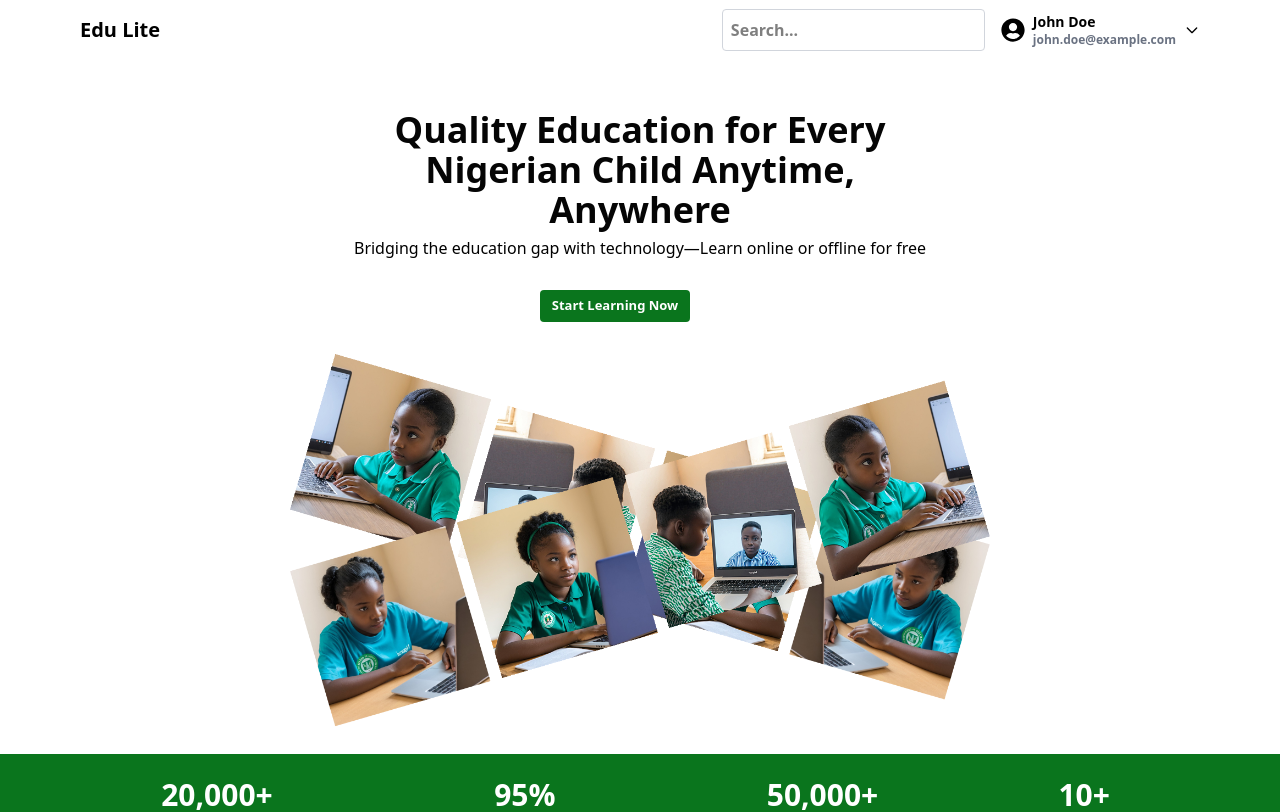
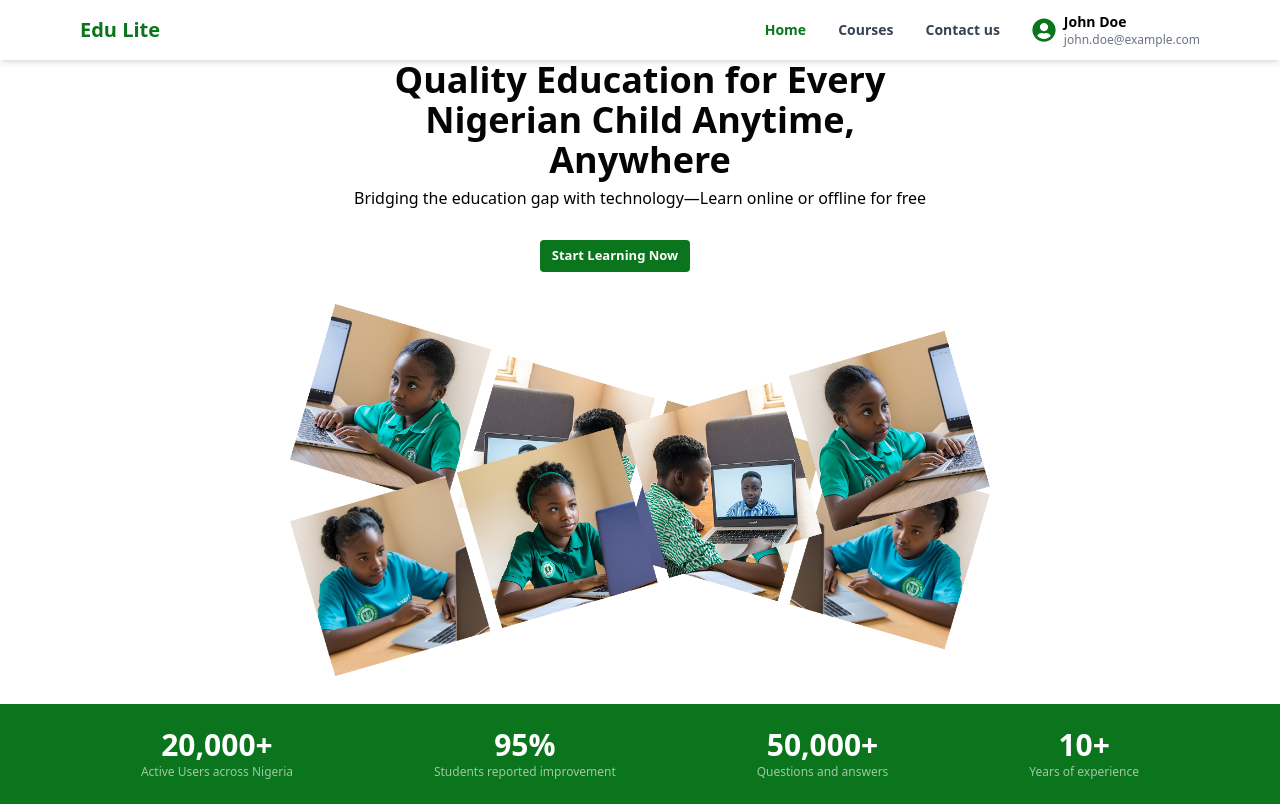
Before and after one commit to devchrisedwin/edulite, a React (Vite) app: page / in a window 1280 px wide. Shown: the top 812 px of the page. Built offline with nearby package versions, Linux system fonts and the light colour scheme.

Commit message:
make some changes to the UI

```diff
--- a/src/components/DashboardProfile.jsx
+++ b/src/components/DashboardProfile.jsx
@@ -2,7 +2,16 @@ import React from 'react'
 
 function DashboardProfile() {
   return (
-    <div>DashboardProfile</div>
+    <div>
+        <div>
+            <h3 className='font-bold'>Profile</h3>
+            <p className='text-gray-500 text-[12px] w-[320px]'>Celebrate the top contributors and inspire others to learn and share knowledge</p>
+        </div>
+
+        <div className='border w-[50%] h-[500px] mt-6'>
+
+        </div>
+    </div>
   )
 }
 
--- a/src/components/Login.jsx
+++ b/src/components/Login.jsx
@@ -23,18 +23,38 @@ const Login = ({ onNext, onPrevious }) => {
         <Form.Item
           name="password"
           label="Password"
-          rules={[{ required: true, message: 'Must be at least 8 characters' }]}
+          rules={[
+            { required: true, message: 'Password is required' },
+            { min: 8, message: 'Password must be at least 8 characters' },
+          ]}
         >
-          <Input.Password />
+          <Input.Password
+            autoComplete="new-password" // Add autocomplete attribute
+            placeholder="Enter your password"
+          />
         </Form.Item>
 
         {/* Confirm Password Field */}
         <Form.Item
           name="confirmpassword"
           label="Confirm Password"
-          rules={[{ required: true, message: 'Must be at least 8 characters' }]}
+          dependencies={['password']} // Ensure this field depends on the password field
+          rules={[
+            { required: true, message: 'Please confirm your password' },
+            ({ getFieldValue }) => ({
+              validator(_, value) {
+                if (!value || getFieldValue('password') === value) {
+                  return Promise.resolve();
+                }
+                return Promise.reject(new Error('Passwords do not match'));
+              },
+            }),
+          ]}
         >
-          <Input.Password />
+          <Input.Password
+            autoComplete="new-password" // Add autocomplete attribute
+            placeholder="Confirm your password"
+          />
         </Form.Item>
 
         {/* Continue Button */}
--- a/src/components/Navbar.jsx
+++ b/src/components/Navbar.jsx
@@ -1,35 +1,29 @@
 import React, { useState } from 'react';
-import { NavLink } from 'react-router-dom';
+import { Link, NavLink } from 'react-router-dom';
 import { FaBars, FaTimes, FaUserCircle } from 'react-icons/fa'; // Icons for hamburger menu and profile
 
 function Navbar() {
   const [isMenuOpen, setIsMenuOpen] = useState(false); // For mobile menu
-  const [isDropdownOpen, setIsDropdownOpen] = useState(false); // For profile dropdown
   const [isLoggedIn, setIsLoggedIn] = useState(true); // Simulate login status
 
   const toggleMenu = () => {
     setIsMenuOpen(!isMenuOpen);
   };
 
-  const toggleDropdown = () => {
-    setIsDropdownOpen(!isDropdownOpen);
-  };
-
   const handleLogout = () => {
     setIsLoggedIn(false);
-    setIsDropdownOpen(false); // Close dropdown after logout
     // Additional logout logic can be added here
   };
 
   return (
-    <div className='w-full md:w-[90%] m-auto px-4 pt-2.5'>
-      <div className='h-[60px] md:h-[40px] flex items-center justify-between'>
+    <nav className='w-full bg-white shadow-md fixed top-0 z-50'>
+      <div className='w-[90%] mx-auto px-4 py-3 flex items-center justify-between'>
         {/* Logo */}
-        <div className='font-bold text-lg md:text-xl'>Edu Lite</div>
+        <div className='font-bold text-xl text-[#0A751D]'>Edu Lite</div>
 
         {/* Hamburger Menu (Mobile) */}
         <div className='md:hidden'>
-          <button onClick={toggleMenu} className='text-[#0A751D]'>
+          <button onClick={toggleMenu} className='text-[#0A751D] focus:outline-none'>
             {isMenuOpen ? <FaTimes size={24} /> : <FaBars size={24} />}
           </button>
         </div>
@@ -38,127 +32,74 @@ function Navbar() {
         <div
           className={`${
             isMenuOpen ? 'block' : 'hidden'
-          } md:block absolute md:static top-[60px] left-0 w-full md:w-auto bg-white md:bg-transparent z-10 shadow-md md:shadow-none`}
+          } md:flex md:items-center md:space-x-8 absolute md:static top-[60px] left-0 w-full md:w-auto bg-white md:bg-transparent shadow-md md:shadow-none z-10`}
         >
-          <ul className='flex flex-col md:flex-row items-center justify-between font-semibold'>
-            {!isLoggedIn ? (
-              <>
+          <ul className='flex flex-col md:flex-row items-center space-y-4 md:space-y-0 md:space-x-8 py-4 md:py-0'>
+            {/* Common Links */}
             <NavLink
               to='/'
-                  className={({ isActive }) => (isActive ? 'active-link' : '')}
+              className={({ isActive }) =>
+                `text-sm font-semibold hover:text-[#0A751D] transition-colors ${
+                  isActive ? 'text-[#0A751D]' : 'text-gray-700'
+                }`
+              }
               onClick={() => setIsMenuOpen(false)}
             >
-                  <li className='cursor-pointer p-2 md:p-0'>Home</li>
+              <li>Home</li>
             </NavLink>
 
             <NavLink
               to='/courses'
-                  className={({ isActive }) => (isActive ? 'active-link' : '')}
+              className={({ isActive }) =>
+                `text-sm font-semibold hover:text-[#0A751D] transition-colors ${
+                  isActive ? 'text-[#0A751D]' : 'text-gray-700'
+                }`
+              }
               onClick={() => setIsMenuOpen(false)}
             >
-                  <li className='cursor-pointer p-2 md:p-0'>Courses</li>
+              <li>Courses</li>
             </NavLink>
 
             <NavLink
               to='/contact'
-                  className={({ isActive }) => (isActive ? 'active-link' : '')}
+              className={({ isActive }) =>
+                `text-sm font-semibold hover:text-[#0A751D] transition-colors ${
+                  isActive ? 'text-[#0A751D]' : 'text-gray-700'
+                }`
+              }
               onClick={() => setIsMenuOpen(false)}
             >
-                  <li className='cursor-pointer p-2 md:p-0'>Contact us</li>
+              <li>Contact us</li>
             </NavLink>
-              </>
-            ) : (
-              <>
-                <div className='flex flex-col md:flex-row items-center space-y-4 md:space-y-0 md:space-x-4 p-4 md:p-0 ml-3 lg:ml-0'>
-                  {/* Search Bar */}
-                  <input
-                    type='text'
-                    placeholder='Search...'
-                    className='w-full md:w-auto border border-gray-300 rounded p-2 focus:outline-none focus:border-[#0A751D]'
-                  />
 
-                  {/* Profile Section */}
-                  <div className='flex items-center space-x-2 relative'>
-                    <FaUserCircle size={24} />
+            {/* Conditional Rendering Based on Login Status */}
+            {isLoggedIn ? (
+              // Profile Section (Visible when logged in)
+              <Link to='/dashboard/dashboardhome'>
+              <div className='flex items-center space-x-2'>
+                <FaUserCircle size={24} className='text-[#0A751D]' />
                 <div className='flex flex-col'>
-                      <span className='text-sm'>John Doe</span>
+                  <span className='text-sm font-semibold'>John Doe</span>
                   <span className='text-xs text-gray-500'>john.doe@example.com</span>
                 </div>
-
-                    {/* Dropdown Toggle Button */}
-                    <button onClick={toggleDropdown} className='focus:outline-none'>
-                      <svg
-                        className='w-4 h-4'
-                        fill='none'
-                        stroke='currentColor'
-                        viewBox='0 0 24 24'
-                        xmlns='http://www.w3.org/2000/svg'
+              </div>
+              </Link>
+            ) : (
+              // Explore Courses Button (Visible when not logged in)
+              <button
+                className='bg-[#0A751D] text-white text-sm font-semibold px-4 py-2 rounded hover:bg-[#095c1a] transition-colors'
+                onClick={() => {
+                  // Add logic to navigate to courses or handle explore courses
+                  console.log('Explore Courses clicked');
+                }}
               >
-                        <path
-                          strokeLinecap='round'
-                          strokeLinejoin='round'
-                          strokeWidth='2'
-                          d='M19 9l-7 7-7-7'
-                        ></path>
-                      </svg>
+                Explore Courses
               </button>
-
-                    {/* Dropdown Menu */}
-                    {isDropdownOpen && (
-                      <div className='absolute right-0 mt-56 w-48 bg-white border border-gray-200 rounded shadow-lg z-20'>
-
-                        <NavLink
-                          to='/'
-                          className='block px-4 py-2 text-sm text-gray-700 hover:bg-gray-100'
-                          onClick={() => setIsDropdownOpen(false)}
-                        >
-                          Home
-                        </NavLink>
-                        <NavLink
-                          to='/courses'
-                          className='block px-4 py-2 text-sm text-gray-700 hover:bg-gray-100'
-                          onClick={() => setIsDropdownOpen(false)}
-                        >
-                          Courses
-                        </NavLink>
-
-                        <NavLink
-                          to='/dashboard/dashboardhome'
-                          className='block px-4 py-2 text-sm text-gray-700 hover:bg-gray-100'
-                          onClick={() => setIsDropdownOpen(false)}
-                        >
-                          Dashboard
-                        </NavLink>
-                        <NavLink
-                          to='/settings'
-                          className='block px-4 py-2 text-sm text-gray-700 hover:bg-gray-100'
-                          onClick={() => setIsDropdownOpen(false)}
-                        >
-                          Settings
-                        </NavLink>
-                        <button
-                          onClick={handleLogout}
-                          className='block w-full text-left px-4 py-2 text-sm text-gray-700 hover:bg-gray-100'
-                        >
-                          Logout
-                        </button>
-                      </div>
-                    )}
-                  </div>
-                </div>
-              </>
             )}
           </ul>
         </div>
-
-        {/* Explore Courses Button */}
-        {!isLoggedIn && (
-          <button className='hidden md:block bg-[#0A751D] text-white text-[13px] p-1.5 w-[120px] font-bold rounded'>
-            Explore Courses
-          </button>
-        )}
       </div>
-    </div>
+    </nav>
   );
 }
 
--- a/src/components/SelectPreference.jsx
+++ b/src/components/SelectPreference.jsx
@@ -15,7 +15,8 @@ const preferences = [
 const SelectPreference = ({ onNext, onPrevious }) => {
   const [selectedPreferences, setSelectedPreferences] = useState([]);
   const [selectAll, setSelectAll] = useState(false);
-  const { formData, setFormData } = useContext(AuthFormDataContext)
+  const { formData, setFormData } = useContext(AuthFormDataContext);
+  const [form] = Form.useForm(); // Add form instance
 
   // Handle individual preference selection
   const handlePreferenceClick = (value) => {
@@ -43,6 +44,7 @@ const SelectPreference = ({ onNext, onPrevious }) => {
   };
 
   return (
+    <Form form={form} onFinish={onFinish}> {/* Wrap the component in a Form */}
       <div className='h-[450px] p-2'>
         <h3 className='text-center font-semibold text-[14px] mb-10'>Select Your Preferences</h3>
         <Space wrap>
@@ -70,9 +72,13 @@ const SelectPreference = ({ onNext, onPrevious }) => {
           </Checkbox>
         </div>
 
+        {/* Continue Button */}
         <Form.Item>
-        <Button type="primary" htmlType="submit" style={{width: "100%",
-        marginTop: "40px", backgroundColor: "#0A751D"}}>
+          <Button
+            type="primary"
+            htmlType="submit" // Ensure this button submits the form
+            style={{ width: '100%', marginTop: '40px', backgroundColor: '#0A751D' }}
+          >
             Continue
           </Button>
         </Form.Item>
@@ -81,14 +87,15 @@ const SelectPreference = ({ onNext, onPrevious }) => {
         <div className='mt-[-5px]'>
           <Form.Item>
             <Button type="default" onClick={onPrevious} style={{ marginRight: 8 }}>
-                <MdKeyboardArrowLeft/>
+              <MdKeyboardArrowLeft />
             </Button>
-                <Button type="primary"  onClick={onNext} htmlType="submit">
-                <MdKeyboardArrowRight/>
+            <Button type="primary" onClick={onNext}>
+              <MdKeyboardArrowRight />
             </Button>
           </Form.Item>
         </div>
       </div>
+    </Form>
   );
 };
 
--- a/src/components/Signup.jsx
+++ b/src/components/Signup.jsx
@@ -15,7 +15,7 @@ const Signup = ({ onNext }) => {
   };
 
   return (
-    <div className='w-full md:w-[98%] h-auto md:h-[500px] m-auto font-semibold overflow-y-auto p-1 max-w-[500px]'>
+    <div className='w-full md:w-[98%] h-auto md:h-[550px] m-auto font-semibold p-1 max-w-[500px]'>
       <h3 className='text-black text-[13px]'>Sign up</h3>
       <h3 className='text-gray-400 mb-2 text-[12px]'>Join us and start learning</h3>
 
@@ -55,6 +55,19 @@ const Signup = ({ onNext }) => {
           </Select>
         </Form.Item>
 
+        {/* Role Field */}
+        <Form.Item
+          name="role"
+          label="Role"
+          rules={[{ required: true, message: 'Please select your role!' }]}
+          style={{ marginBottom: '5px', marginTop: '-5px' }}
+        >
+          <Select placeholder="Select your role">
+            <Option value="student">Student</Option>
+            <Option value="teacher">Teacher</Option>
+          </Select>
+        </Form.Item>
+
         {/* Email Field */}
         <Form.Item
           name="email"
@@ -88,14 +101,14 @@ const Signup = ({ onNext }) => {
           </p>
         </div>
 
-        {/* Signup Button */}
+        {/* Continue Button */}
         <Form.Item>
           <Button
             type="primary"
             htmlType="submit"
             style={{ width: '100%', marginTop: '-5px', backgroundColor: '#0A751D' }}
           >
-            Signup
+            Continue
           </Button>
         </Form.Item>
 
--- a/src/context/AuthFormDataContext.jsx
+++ b/src/context/AuthFormDataContext.jsx
@@ -8,7 +8,7 @@ export const AuthFormDataProvider = ({ children }) => {
     lastName: '',
     grade: '',
     email: '',
-    otp: '',
+    role: '',
     password: '',
     preferences: [],
     profilePicture: null,
--- a/src/pages/Auth.jsx
+++ b/src/pages/Auth.jsx
@@ -37,7 +37,7 @@ function Auth() {
   };
 
   return (
-    <div className='border flex flex-col md:flex-row items-center w-full md:w-[90%] lg:w-[60%] h-auto md:h-[500px] m-auto mt-10 overflow-hidden'>
+    <div className='flex flex-col md:flex-row items-center w-full md:w-[90%] lg:w-[60%] h-auto md:h-[600px] m-auto mt-20 overflow-hidden shadow-lg rounded-lg'>
       {/* Left Section (Form and Progress Bar) */}
       <div className='w-full md:w-[50%] p-2 overflow-hidden'>
         <div className='text-[#0A751D] w-full h-[50px] m-auto text-[12px] font-semibold mb-2 mt-4 md:mt-16'>
@@ -54,7 +54,7 @@ function Auth() {
       </div>
 
       {/* Right Section (Image/Background) */}
-      <div className='w-full md:w-[50%] h-[300px] md:h-[500px] signup-right bg-cover bg-center'></div>
+      <div className='w-full md:w-[50%] h-[300px] md:h-[600px] signup-right bg-cover bg-center'></div>
     </div>
   );
 }
--- a/src/pages/Courses.jsx
+++ b/src/pages/Courses.jsx
@@ -90,11 +90,13 @@ function Courses() {
         <h3 className='font-semibold text-[#050505] text-center md:text-left mb-2 md:mb-0'>
           Start Learning Today - It's Free
         </h3>
-        <button
-          className='bg-[#0A751D] outline-none border-none w-full md:w-[130px] text-white font-semibold p-2 rounded text-[13px]'
-        >
-          Sign Up for Free
-        </button>
+        <Link to='/auth'>
+          <button
+            className='bg-[#0A751D] outline-none border-none w-full md:w-[130px] text-white font-semibold p-2 rounded text-[13px]'
+          >
+            Sign Up for Free
+          </button>
+        </Link>
       </div>
     </div>
   );
--- a/src/pages/Dashboard.jsx
+++ b/src/pages/Dashboard.jsx
@@ -25,7 +25,7 @@ function Dashboard() {
   };
 
   return (
-    <div className='flex min-h-screen'>
+    <div className='flex min-h-screen lg:mt-10 mt-15'>
       {/* Sidebar Toggle Button (Mobile) */}
       <button
         onClick={toggleSidebar}
--- a/src/pages/Home.jsx
+++ b/src/pages/Home.jsx
@@ -1,4 +1,5 @@
 import React, { useState, useEffect } from 'react';
+import { Link } from 'react-router-dom';
 import heroImg1 from '../assets/images/hero-img1.png';
 import heroImg2 from '../assets/images/hero-img2.png';
 import course1 from '../assets/images/course1.png';
@@ -139,11 +140,13 @@ function Home() {
           ))}
         </div>
 
+        <Link to='/courses'>
           <div className='w-full md:w-[200px] m-auto mt-[30px]'>
             <button className='bg-[#0A751D] text-white text-[13px] p-2 w-full md:w-[150px] font-bold rounded'>
               Browse All Courses
             </button>
           </div>
+        </Link>
       </div>
 
       {/* FAQ Section */}
@@ -185,9 +188,11 @@ function Home() {
         <h3 className='font-semibold text-[#050505] text-center md:text-left mb-2 md:mb-0'>
           Start Learning Today - It's Free
         </h3>
+        <Link to='/auth'>
           <button className='bg-[#0A751D] outline-none border-none w-full md:w-[130px] text-white font-semibold p-2 rounded text-[13px]'>
             Sign Up for Free
           </button>
+        </Link>
       </div>
     </>
   );
```
Also changed, not shown: src/components/UploadProfilePic.jsx (+11 -133 lines). Lines whose indentation alone changed are shown as unchanged.
